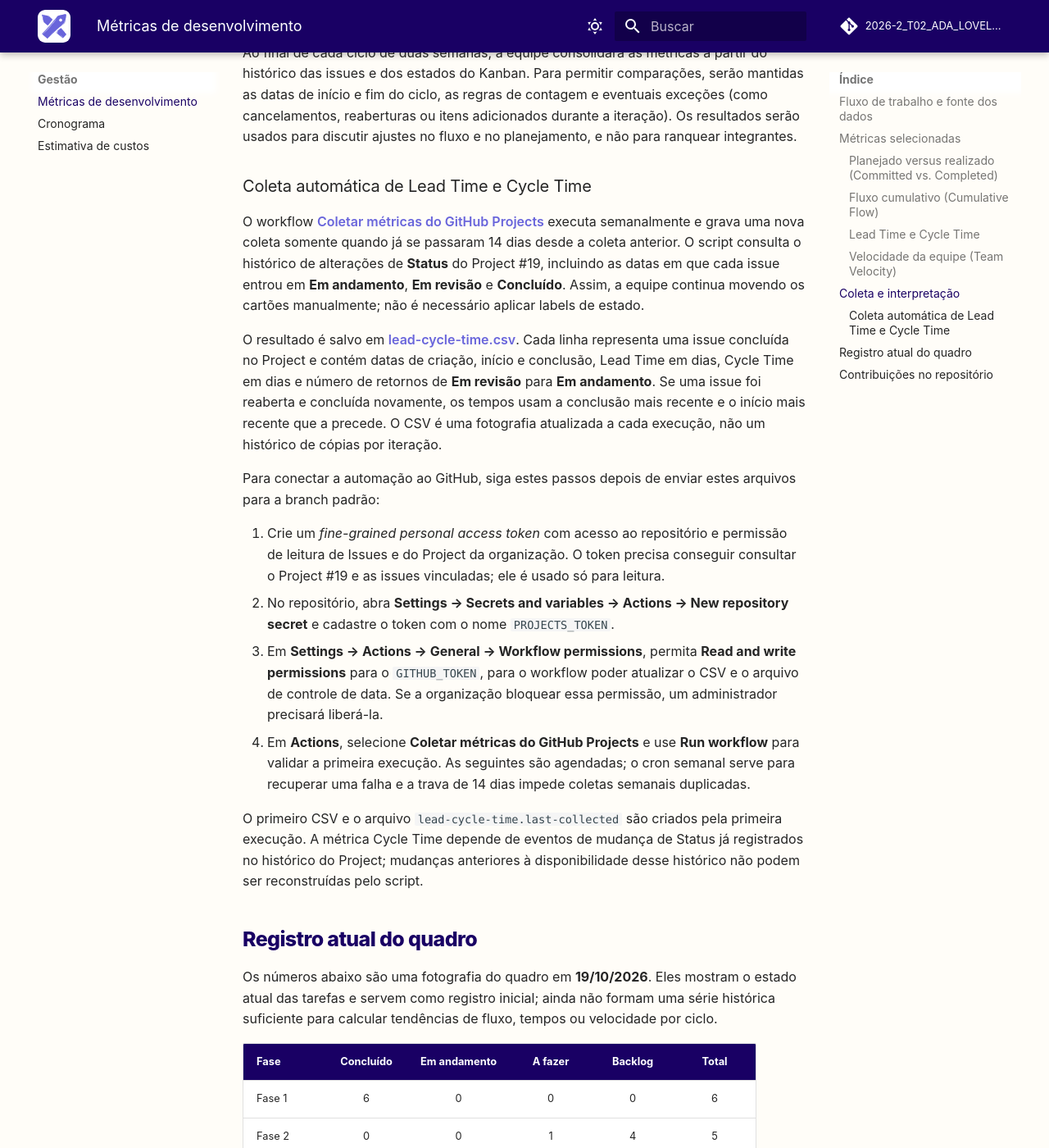
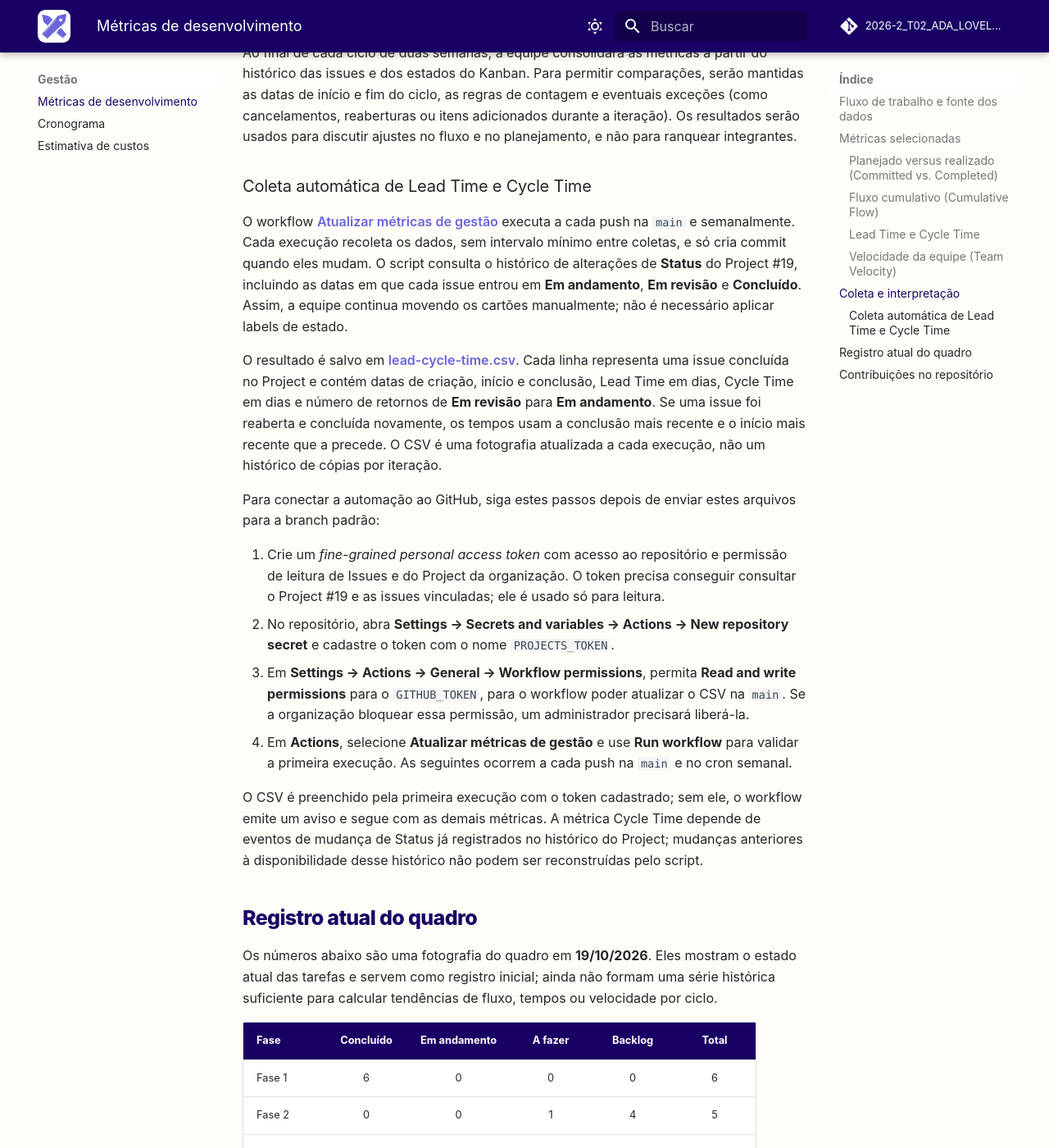
Before and after one commit to FCTE-Qualidade-de-Software-1/2026-2_T02_ADA_LOVELACE, an MkDocs documentation site: the page built from docs/gestao/metricas.md, in a window 1280 px wide and 1400 px high, scrolled down 3029 px. Shown: the whole window at 82% size. Built offline with MkDocs 1.6.1 and Material for MkDocs 9.7.7, drawn with Linux system fonts in a browser that asks for light colours; comment, search, counter and statistics services are not loaded.

Commit message:
ci: atualiza as métricas de gestão a cada push na main

```diff
--- a/docs/gestao/metricas.md
+++ b/docs/gestao/metricas.md
@@ -119,11 +119,12 @@ ajustes no fluxo e no planejamento, e não para ranquear integrantes.
 
 ### Coleta automática de Lead Time e Cycle Time
 
-O workflow [Coletar métricas do GitHub Projects](https://github.com/FCTE-Qualidade-de-Software-1/2026-2_T02_ADA_LOVELACE/blob/main/.github/workflows/metricas-projeto.yml)
-executa semanalmente e grava uma nova coleta somente quando já se passaram
-14 dias desde a coleta anterior. O script consulta o histórico de alterações
-de **Status** do Project #19, incluindo as datas em que cada issue entrou em
-**Em andamento**, **Em revisão** e **Concluído**. Assim, a equipe continua
+O workflow [Atualizar métricas de gestão](https://github.com/FCTE-Qualidade-de-Software-1/2026-2_T02_ADA_LOVELACE/blob/main/.github/workflows/metricas-gestao.yml)
+executa a cada push na `main` e semanalmente. Cada execução recoleta os dados,
+sem intervalo mínimo entre coletas, e só cria commit quando eles mudam. O
+script consulta o histórico de alterações de **Status** do Project #19,
+incluindo as datas em que cada issue entrou em **Em andamento**, **Em
+revisão** e **Concluído**. Assim, a equipe continua
 movendo os cartões manualmente; não é necessário aplicar labels de estado.
 
 O resultado é salvo em
@@ -146,16 +147,15 @@ arquivos para a branch padrão:
    repository secret** e cadastre o token com o nome `PROJECTS_TOKEN`.
 3. Em **Settings → Actions → General → Workflow permissions**, permita
    **Read and write permissions** para o `GITHUB_TOKEN`, para o workflow poder
-   atualizar o CSV e o arquivo de controle de data. Se a organização bloquear
+   atualizar o CSV na `main`. Se a organização bloquear
    essa permissão, um administrador precisará liberá-la.
-4. Em **Actions**, selecione **Coletar métricas do GitHub Projects** e use
-   **Run workflow** para validar a primeira execução. As seguintes são
-   agendadas; o cron semanal serve para recuperar uma falha e a trava de 14
-   dias impede coletas semanais duplicadas.
+4. Em **Actions**, selecione **Atualizar métricas de gestão** e use
+   **Run workflow** para validar a primeira execução. As seguintes ocorrem a
+   cada push na `main` e no cron semanal.
 
-O primeiro CSV e o arquivo `lead-cycle-time.last-collected` são criados pela
-primeira execução. A métrica Cycle Time depende de eventos de mudança de
-Status já registrados no histórico do Project; mudanças anteriores à
+O CSV é preenchido pela primeira execução com o token cadastrado; sem ele, o
+workflow emite um aviso e segue com as demais métricas. A métrica Cycle Time
+depende de eventos de mudança de Status já registrados no histórico do Project; mudanças anteriores à
 disponibilidade desse histórico não podem ser reconstruídas pelo script.
 
 ## Registro atual do quadro
```
Also changed, not shown: docs/analise/gestao-grupo.md (+5 -6 lines), docs/gestao/estimativa-custos.md (+1 -1 lines), 5 other files.
